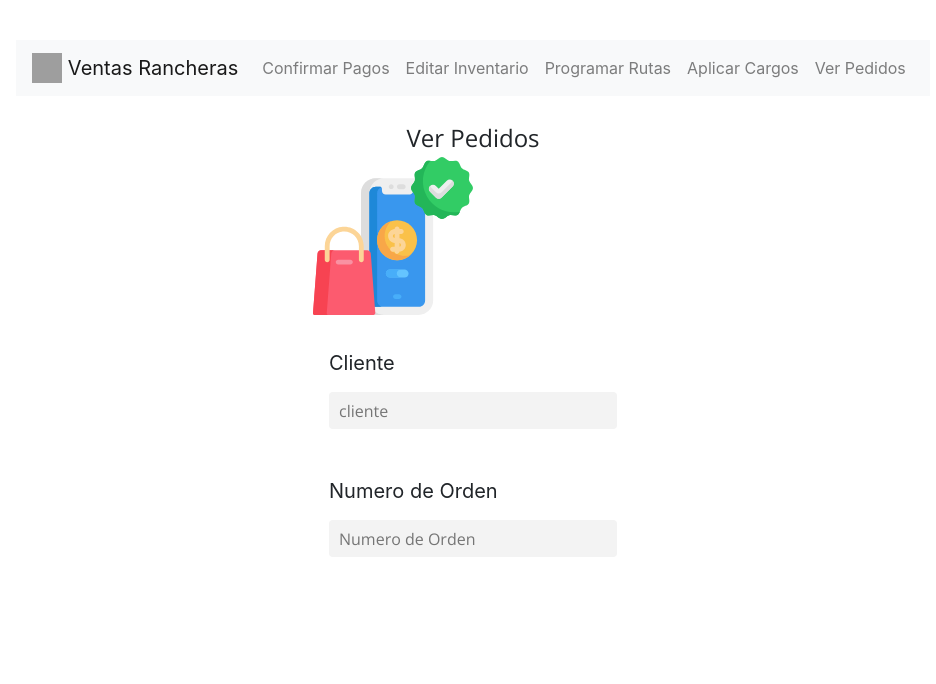
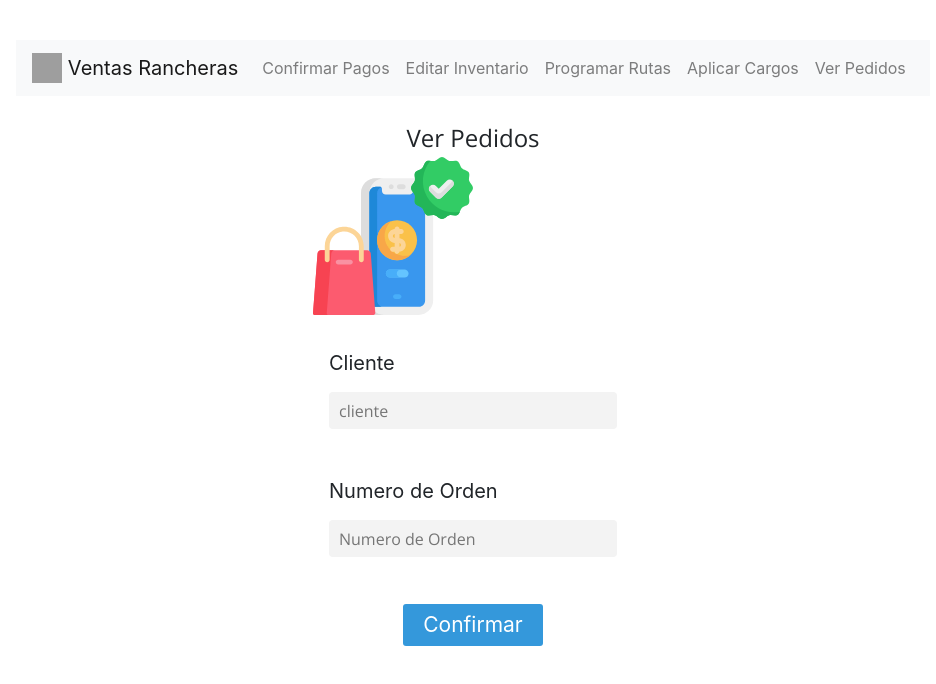
Before and after one commit to maet98/VentasRancheras, a React (Create React App) app in the folder web/: page /verPedidos in a window 1280 px wide. Shown: the top 684 px of the page, without its empty margins (167-1103 px from the left). Built offline with nearby package versions, Linux system fonts and the light colour scheme; grey boxes are pictures that could not be loaded.

Commit message:
Se agregaron botones de submit al final de cada pantalla

```diff
--- a/web/src/components/ventas/aplicarCargos.jsx
+++ b/web/src/components/ventas/aplicarCargos.jsx
@@ -40,6 +40,11 @@
               <label htmlFor="pagar">Monto a Pagar</label>
               <input type="text" name="pagar" placeholder="Monto a pagar" />
             </div>
+            <div className = "form-group">
+            <button type="button" className="btn">
+              Aplicar
+          </button>
+            </div>
           </div>
         </div>
 
--- a/web/src/components/ventas/confirmarPagos.jsx
+++ b/web/src/components/ventas/confirmarPagos.jsx
@@ -36,6 +36,11 @@
               <label htmlFor="fecha">Fecha</label>
               <input type="text" name="fecha" placeholder="Fecha" />
             </div>
+            <div className = "form-group">
+            <button type="button" className="btn">
+              Confirmar
+          </button>
+            </div>
           </div>
         </div>
 
--- a/web/src/components/ventas/editarInventario.jsx
+++ b/web/src/components/ventas/editarInventario.jsx
@@ -25,6 +25,11 @@
               <label htmlFor="numero">Numero de Orden </label>
               <input type="text" name="numero" placeholder="Numero de Orden" />
             </div>
+            <div className = "form-group">
+            <button type="button" className="btn">
+              Editar
+          </button>
+            </div>
           </div>
         </div>
 
--- a/web/src/components/ventas/programarRutas.jsx
+++ b/web/src/components/ventas/programarRutas.jsx
@@ -35,6 +35,11 @@
               <label htmlFor="direccion">Direccion</label>
               <input type="text" name="direccion" placeholder="Direccion" />
             </div>
+            <div className = "form-group">
+            <button type="button" className="btn">
+              Programar
+          </button>
+            </div>
           </div>
         </div>
 
--- a/web/src/components/ventas/verPedidos.jsx
+++ b/web/src/components/ventas/verPedidos.jsx
@@ -30,6 +30,11 @@
               <label htmlFor="numero">Numero de Orden</label>
               <input type="text" name="numero" placeholder="Numero de Orden" />
             </div>
+            <div className = "form-group">
+            <button type="button" className="btn">
+              Confirmar
+          </button>
+            </div>
           </div>
         </div>
 
```
